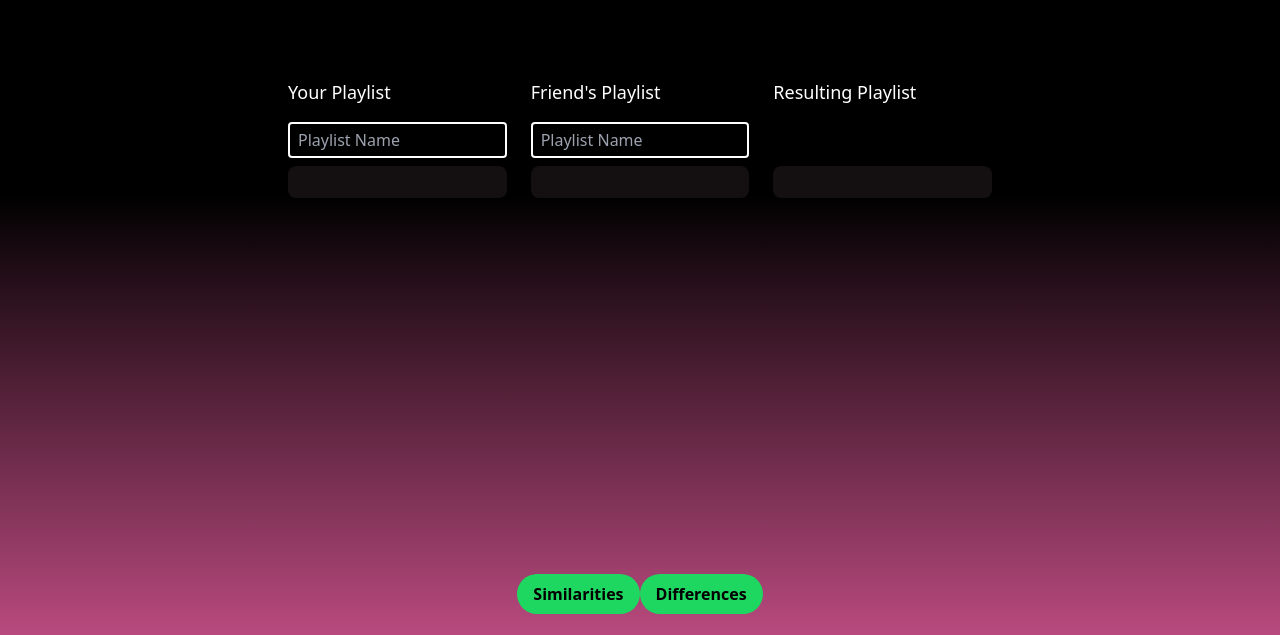
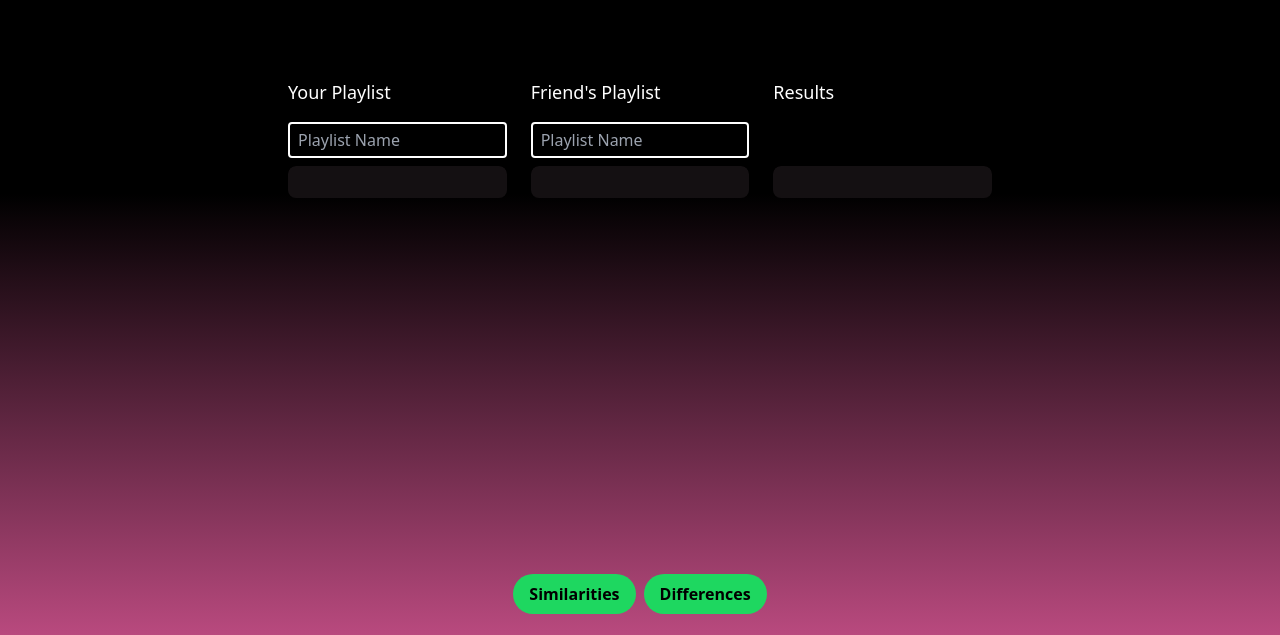
Before and after one commit to a22yuen/spotify-match, a Next.js app in the folder frontend/: page /playlists in a window 1280 px wide. Shown: the part 250-885 px from the top of the page. Built offline with nearby package versions, Linux system fonts and the light colour scheme.

Commit message:
refactor playlist code

```diff
--- a/frontend/src/components/Playlists/PlaylistPage.tsx
+++ b/frontend/src/components/Playlists/PlaylistPage.tsx
@@ -9,12 +9,17 @@ import {
 } from "../../api/spotify";
 import { UserHeader } from "../common/UserHeader";
 
+enum PlaylistType {
+  mine,
+  other,
+  results,
+}
 const NO_TOKEN = "NO_TOKEN";
 
 export const PlaylistPage = () => {
   const { user, setUser } = useContext(AppContext);
-  const [playlistA, setPlaylistA] = useState("");
-  const [playlistB, setPlaylistB] = useState("");
+  const [urlA, setUrlA] = useState("");
+  const [urlB, setUrlB] = useState("");
   const [playlistItemsA, setPlaylistItemsA] = useState([]);
   const [playlistItemsB, setPlaylistItemsB] = useState([]);
   const [playlistResults, setPlaylistResults] = useState([]);
@@ -33,30 +38,22 @@ export const PlaylistPage = () => {
     }
   }, []);
 
-  const searchPlaylist = async (playlistLetter: string, playlist: string) => {
+  const searchPlaylist = async (setPlaylistItems: any, playlist: string) => {
     try {
       const playlistId = playlist.split("/")[4]?.split("?")[0];
       const response = await fetchPlaylistItems(token, playlistId);
       console.log("==response", response);
-      if (playlistLetter === "A") {
-        setPlaylistItemsA(response);
-      } else if (playlistLetter === "B") {
-        setPlaylistItemsB(response);
-      }
+      setPlaylistItems(response);
     } catch (e) {
       console.log("Invalid search playlist URL", e);
       return;
     }
   };
 
-  const searchResults = async (
-    playlist1: string,
-    playlist2: string,
-    mode: string
-  ) => {
+  const searchResults = async (urlA: string, urlB: string, mode: string) => {
     try {
-      const playlistId1 = playlist1.split("/")[4]?.split("?")[0];
-      const playlistId2 = playlist2.split("/")[4]?.split("?")[0];
+      const playlistId1 = urlA.split("/")[4]?.split("?")[0];
+      const playlistId2 = urlB.split("/")[4]?.split("?")[0];
       const response = await fetchPlaylistResults(
         playlistId1,
         playlistId2,
@@ -72,66 +69,40 @@ export const PlaylistPage = () => {
     }
   };
 
-  const renderColumnA = () => {
+  const renderPlaylistCol = (
+    url: any,
+    setUrl: any,
+    playlistItems: any,
+    setPlaylistItems: any,
+    type: any
+  ) => {
+    const label =
+      type == PlaylistType.mine
+        ? "Your Playlist"
+        : type == PlaylistType.other
+        ? "Friend's Playlist"
+        : "Results";
     return (
       <div className="flex flex-col gap-2 w-full">
-        <div className="text-white py-2 text-lg"> Your Playlist </div>
-        <div className="flex flex-row gap-2">
+        <div className="text-white py-2 text-lg"> {label} </div>
+        <div
+          className={`flex flex-row gap-2 ${
+            type == PlaylistType.results ? "invisible" : "visible"
+          }`}
+        >
           <input
             className="rounded text-white bg-black px-2 py-1 border-2 border-white w-full"
             type="text"
             placeholder="Playlist Name"
-            value={playlistA}
+            value={url}
             onChange={(e) => {
-              setPlaylistA(e.target.value);
-              searchPlaylist("A", e.target.value);
+              setUrl(e.target.value);
+              searchPlaylist(setPlaylistItems, e.target.value);
             }}
           />
         </div>
         <div className="no-scrollbar h-96 overflow-y-auto rounded-lg">
-          {playlistItemsA && <PlaylistItems items={playlistItemsA} />}
-        </div>
-      </div>
-    );
-  };
-
-  const renderColumnB = () => {
-    return (
-      <div className="flex flex-col gap-2 w-full">
-        <div className="text-white py-2 text-lg"> Friend's Playlist </div>
-        <div className="flex flex-row gap-2">
-          <input
-            className="rounded text-white bg-black px-2 py-1 border-2 border-white w-full"
-            type="text"
-            placeholder="Playlist Name"
-            value={playlistB}
-            onChange={(e) => {
-              setPlaylistB(e.target.value);
-              searchPlaylist("B", e.target.value);
-            }}
-          />
-        </div>
-        <div className="no-scrollbar h-96 overflow-y-auto rounded-lg">
-          {playlistItemsB && <PlaylistItems items={playlistItemsB} />}
-        </div>
-      </div>
-    );
-  };
-
-  const renderResults = () => {
-    return (
-      <div className="flex flex-col gap-2 w-full">
-        <div className="text-white py-2 text-lg"> Resulting Playlist </div>
-        <div className="flex flex-row gap-2 invisible">
-          <input
-            className="rounded text-white bg-black px-2 py-1 border-2 border-white w-full"
-            type="text"
-            placeholder="Playlist Name"
-            value={playlistB}
-          />
-        </div>
-        <div className="no-scrollbar h-96 overflow-y-auto rounded-lg">
-          {playlistResults && <PlaylistItems items={playlistResults} />}
+          {playlistItems && <PlaylistItems items={playlistItems} />}
         </div>
       </div>
     );
@@ -157,15 +128,33 @@ export const PlaylistPage = () => {
         // test commit
       }
       <div className="flex flex-row w-3/4 px-32 gap-6 justify-between">
-        {renderColumnA()}
-        {renderColumnB()}
-        {renderResults()}
+        {renderPlaylistCol(
+          urlA,
+          setUrlA,
+          playlistItemsA,
+          setPlaylistItemsA,
+          PlaylistType.mine
+        )}
+        {renderPlaylistCol(
+          urlB,
+          setUrlB,
+          playlistItemsB,
+          setPlaylistItemsB,
+          PlaylistType.other
+        )}
+        {renderPlaylistCol(
+          "",
+          () => {},
+          playlistResults,
+          setPlaylistResults,
+          PlaylistType.results
+        )}
       </div>
-      <div className="my-6">
+      <div className="flex flex-row my-6 gap-2">
         <GreenButton
           onClick={() => {
             console.log("==click sim");
-            searchResults(playlistA, playlistB, "sim");
+            searchResults(urlA, urlB, "sim");
           }}
         >
           <p className="text-base font-semibold">Similarities</p>
@@ -173,7 +162,7 @@ export const PlaylistPage = () => {
         <GreenButton
           onClick={() => {
             console.log("==click sim");
-            searchResults(playlistA, playlistB, "diff");
+            searchResults(urlA, urlB, "diff");
           }}
         >
           <p className="text-base font-semibold">Differences</p>
```
